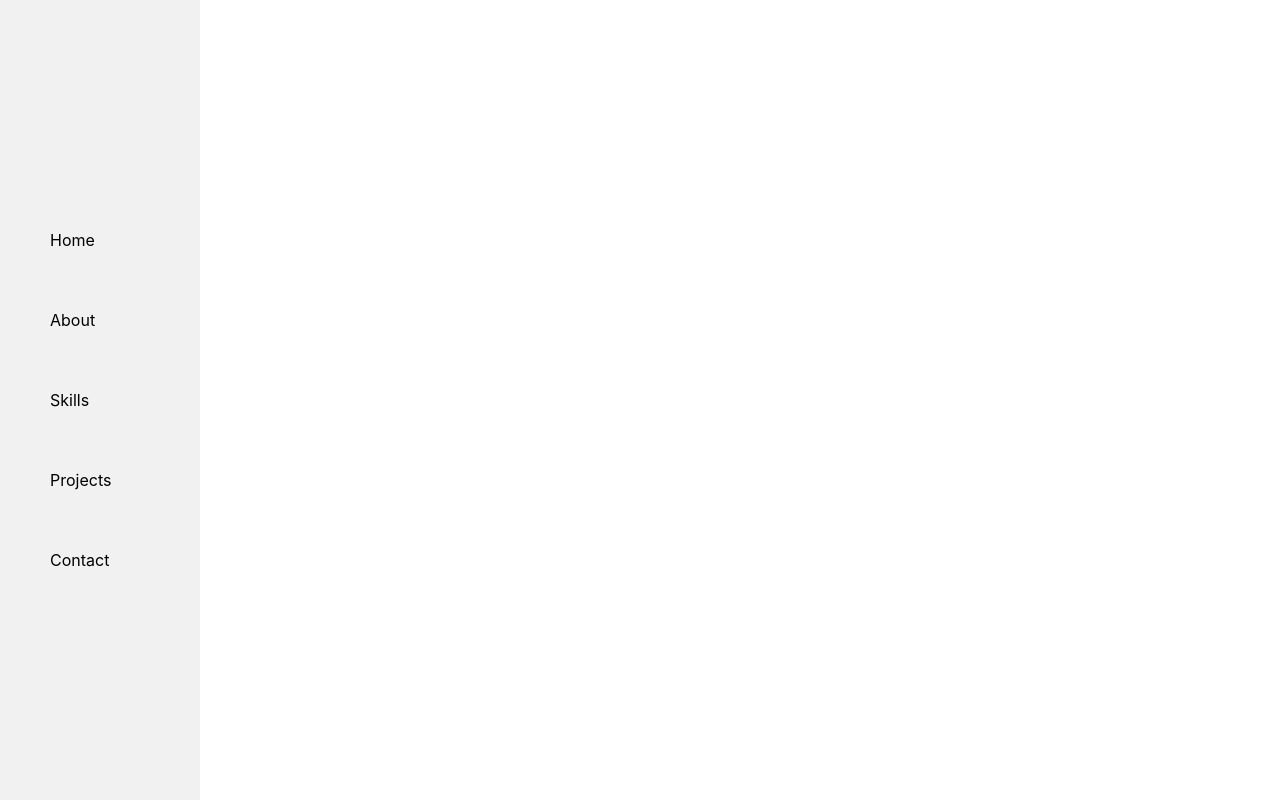
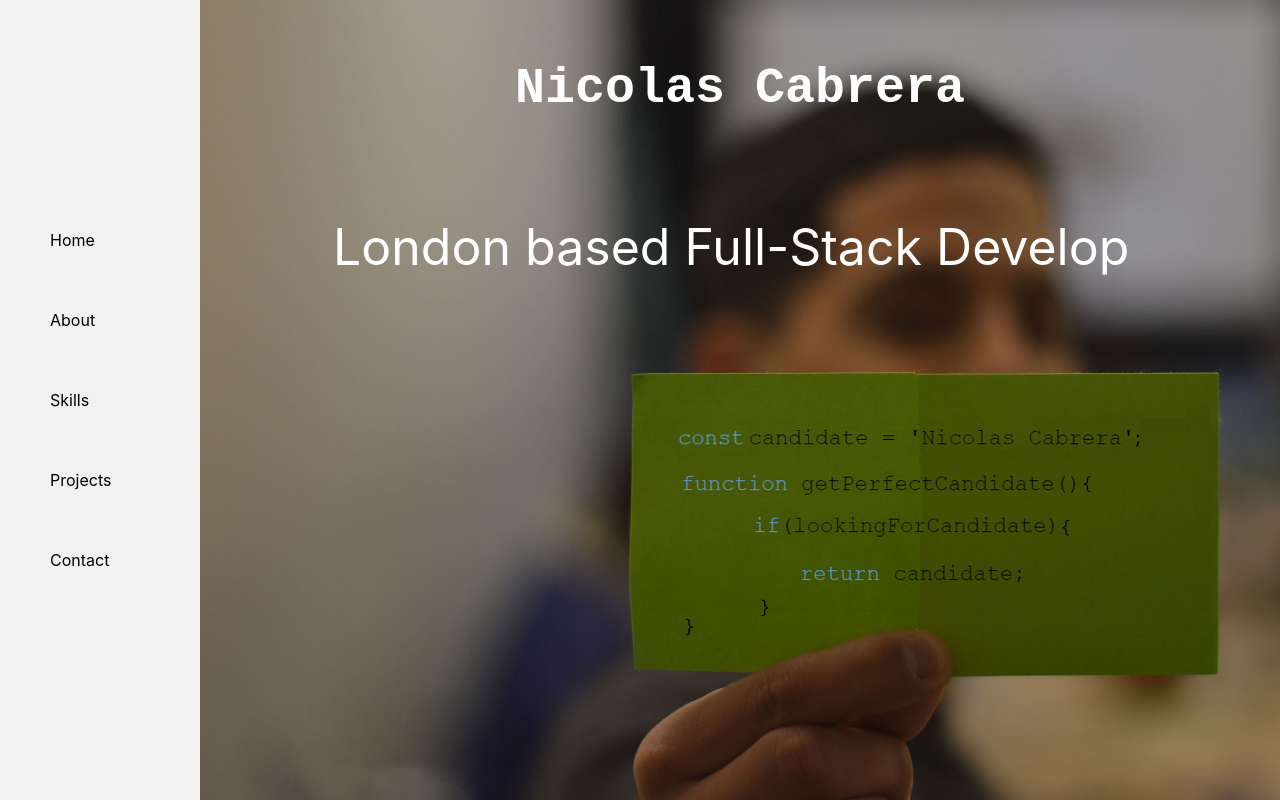
Before and after one commit to Nicolas-Cabrera/Portfolio, a React (Create React App) app: page / in a window 1280 px wide. Built offline with nearby package versions, Linux system fonts and the light colour scheme.

Commit message:
home done

```diff
--- a/package.json
+++ b/package.json
@@ -8,7 +8,8 @@
     "@testing-library/user-event": "^7.2.1",
     "react": "^16.12.0",
     "react-dom": "^16.12.0",
-    "react-scripts": "3.3.0"
+    "react-scripts": "3.3.0",
+    "typewriter-effect": "^2.12.2"
   },
   "scripts": {
     "start": "react-scripts start",
--- a/src/App.js
+++ b/src/App.js
@@ -1,5 +1,6 @@
 import React from 'react';
 import Sidebar from './sidebar/Sidebar';
+import Home from './Home/Home';
 import './App.css';
 
 function App() {
@@ -9,7 +10,7 @@ function App() {
 			<Sidebar />
 		</div>
 		<div className='right'>
-
+			<Home />
 		</div>
     </div>
   );
--- /dev/null
+++ b/src/Home/Home.css
@@ -0,0 +1,29 @@
+h1 {
+	margin: 0;
+}
+
+#home {
+	background-image: url('../images/bg.JPG');
+	background-position-y: 0px;
+    background-repeat: no-repeat;
+    background-size: cover;
+    height: 100vh   ;
+}
+.name {
+	font-family: 'Courier New', Courier, monospace;
+    text-align: center;
+    color: white;
+    padding-top: 60px;
+    font-size: 50px;
+}
+.type-script {
+    text-align: center;
+    padding-top: 100px;
+    color: white;
+    font-size: 50px;
+}
+@media(max-width: 600px){
+    #home {
+        background-position-x: 0px;
+    }
+}
--- /dev/null
+++ b/src/Home/Home.js
@@ -0,0 +1,27 @@
+import React from 'react';
+import './Home.css'
+import Typewriter from 'typewriter-effect';
+
+const Home = () => {
+    return (
+        <div className='content' id='home'>
+            <h1 className='name'>Nicolas Cabrera</h1>
+            <div className='type-script'>
+                <Typewriter
+                    onInit={(typewriter) => {
+                        typewriter.typeString('London based Full-Stack Developer!')
+                            .callFunction(() => {
+                                //console.log('String typed out!');
+                            })
+                            .pauseFor(2000)
+                            .callFunction(() => {
+                                //console.log('All strings were deleted');
+                            })
+                            .start();
+                    }}
+                />
+			</div>
+        </div>
+    );
+}
+export default Home;
--- a/src/sidebar/Sidebar.css
+++ b/src/sidebar/Sidebar.css
@@ -77,4 +77,8 @@ li {
 		overflow-x: hidden;
 		transition: 0.5s;
 	}
+
+	.right {
+		margin: 0;
+	}
 }
```
Also changed, not shown: 1 other file (tests, documents, lock files or other folders).
